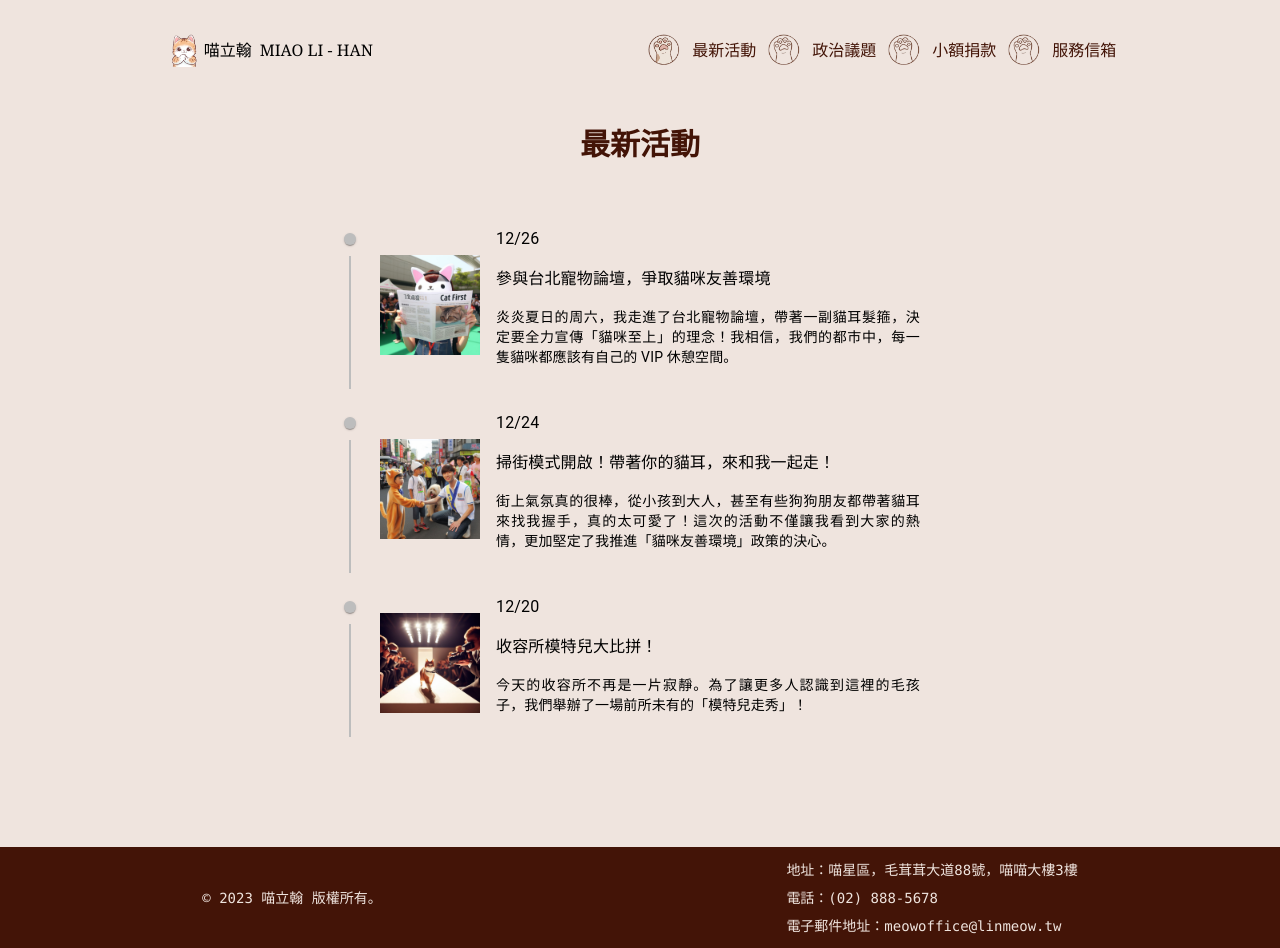
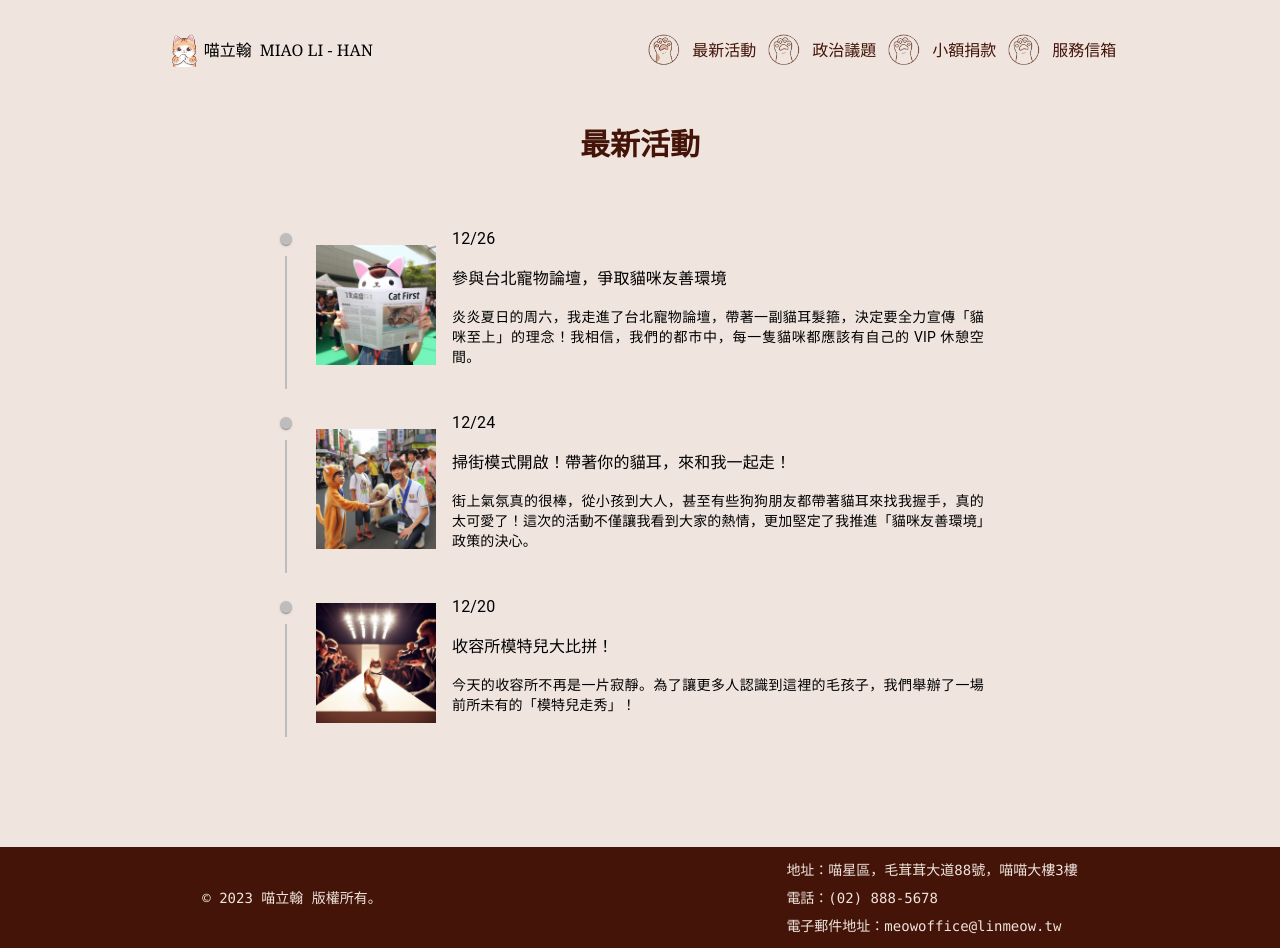
Before and after one commit to xms7104/F2E2023, a Next.js app: page /News in a window 1280 px wide. Built offline with nearby package versions, Linux system fonts and the light colour scheme.

Commit message:
adjuse news and home page css

```diff
--- a/src/app/News/page.jsx
+++ b/src/app/News/page.jsx
@@ -32,8 +32,8 @@ function timelineContent(){
                 <TimelineConnector className="bg-orange-950" />
             </TimelineSeparator>
             <TimelineContent>
-                <div className="flex justify-center items-center text-black">
-                    <Image alt='politicalImage' src={item.imageUri} width={100} height={40} />
+                <div className="flex justify-start items-center text-black">
+                    <Image alt='politicalImage' src={item.imageUri} width={120} height={40} />
                     <div className="ml-4">
                         <p className="text-base">{item.date}</p>
                         <p className="text-base">{item.title}</p>
@@ -77,7 +77,7 @@ function News() {
         <div className="flex justify-center items-center my-4 px-2 h-[60px]">
           <p className="text-3xl text-orange-950 flex justify-center items-center font-semibold">最新活動</p>
         </div>
-        <div className="lg:w-1/2 md:w-[90%] sm:hidden md:block lg:block flex justify-center items-center my-0 mx-auto pb-5">
+        <div className="xl:w-[60%] lg:w-[70%] md:w-[90%] sm:hidden md:block lg:block flex justify-center items-center my-0 mx-auto pb-5">
           <Timeline
           sx={{
               [`& .${timelineItemClasses.root}:before`]: {
--- a/src/app/page.js
+++ b/src/app/page.js
@@ -13,7 +13,7 @@ function Home() {
       backgroundPosition: 'center' }}>
       <Header category='home' />
 
-      <div className="font-momo text-[#447FB3] font-bold lg:text-3xl dm:text-lg">
+      <div className="font-momo text-[#447FB3] font-bold pt-8 lg:text-3xl md:text-lg">
         <p className="flex justify-center items-center px-2 text-black md:pb-2 md:pb-0 md:h-[100px] md:h-[50px] sm:text-[28px] mt-[10px]">
           台灣的未來，喵先鋪路！
         </p>
```
